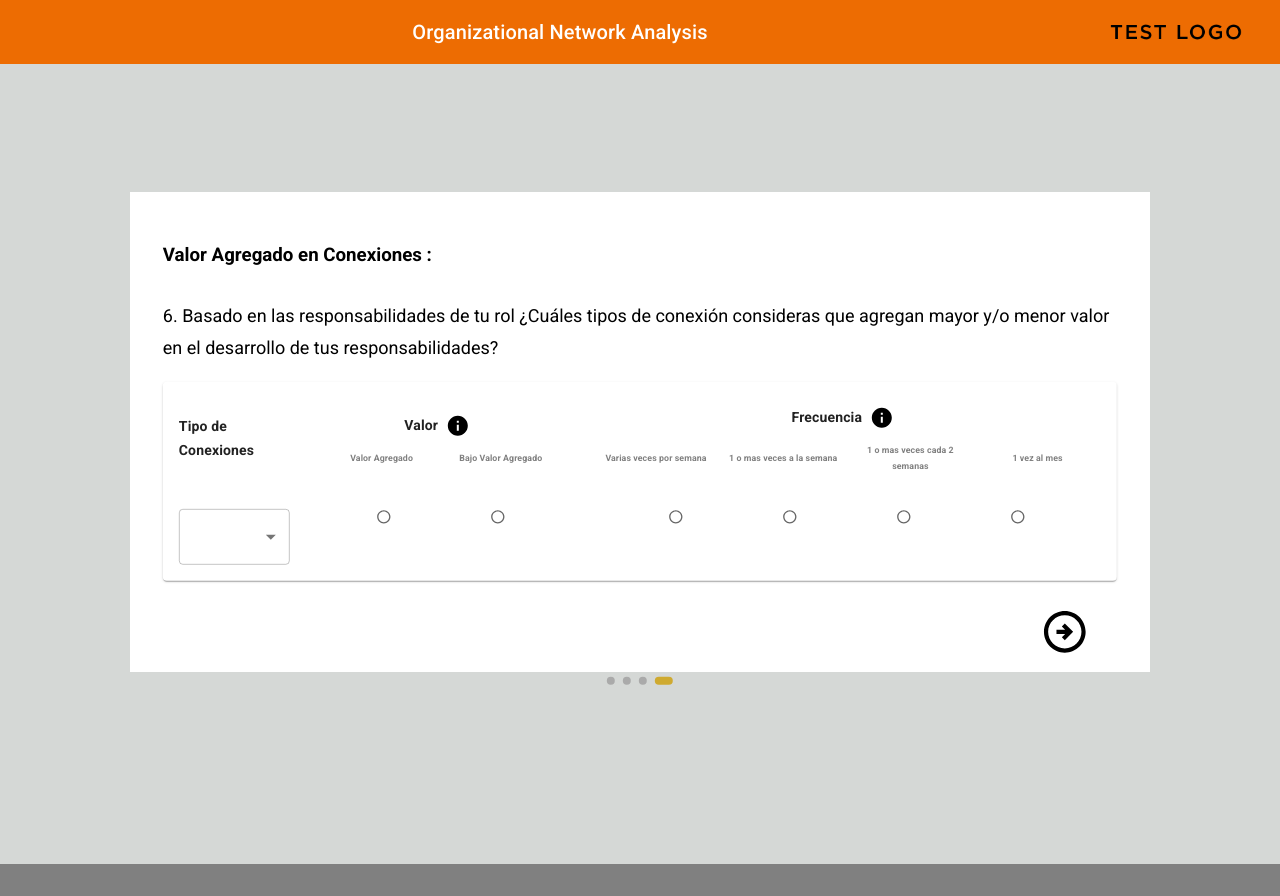
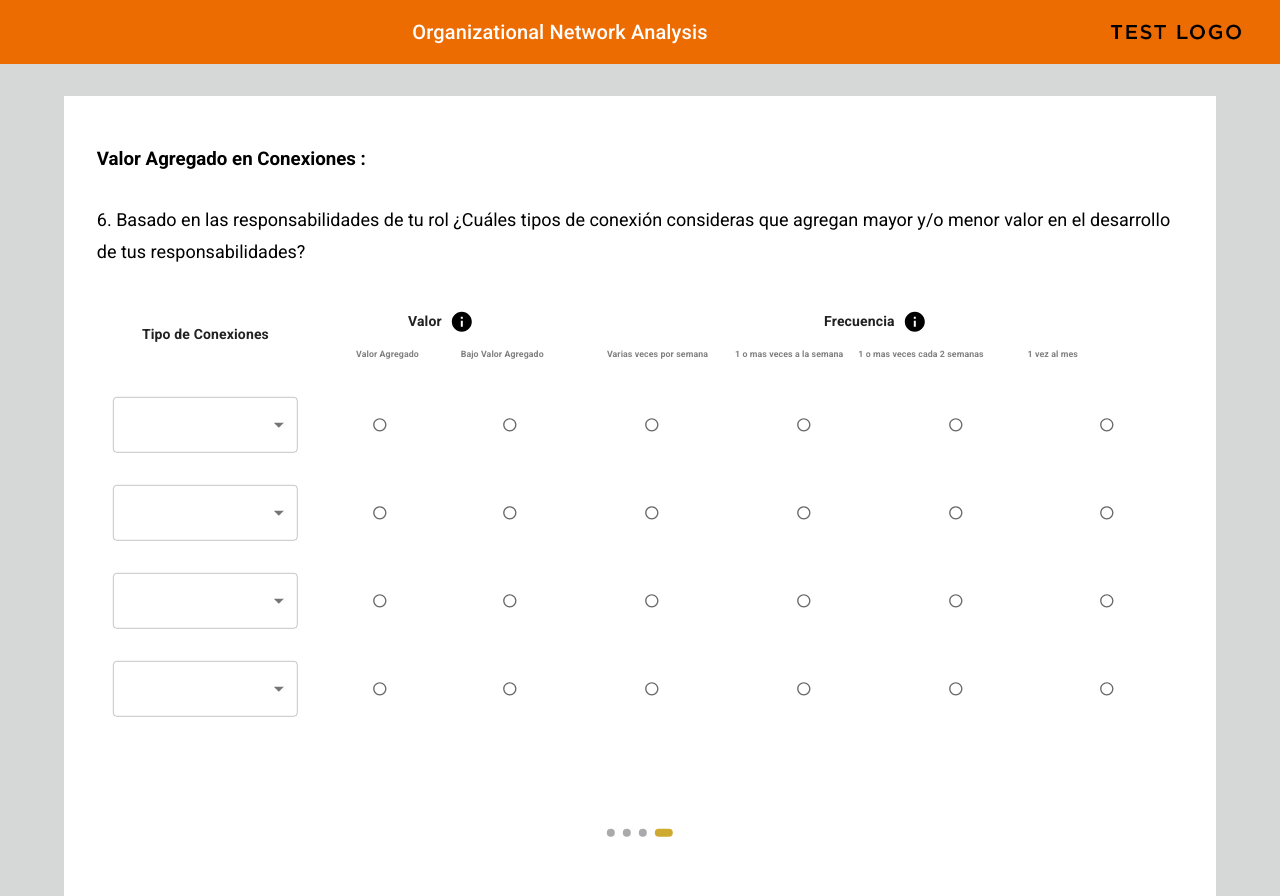
Before and after one commit to OfficielSalah/questionnaire, a React (Create React App) app: page /fourth in a window 1280 px wide. Before the commit the page ends 864 px from the top, so only its background shows below. Built offline with nearby package versions, Linux system fonts and the light colour scheme.

Commit message:
fixing layout

```diff
--- a/public/index.html
+++ b/public/index.html
@@ -2,7 +2,6 @@
 <html lang="en">
   <head>
     <meta charset="utf-8" />
-    <link rel="icon" href="%PUBLIC_URL%/favicon.ico" />
     <meta http-equiv="X-UA-Compatible" content="IE=edge" />
     <meta name="viewport" content="width=device-width, initial-scale=1.0" />
     <meta name="theme-color" content="#000000" />
@@ -10,7 +9,7 @@
       name="description"
       content="Application Web créer pour gérer les demandes des centres d'estivage au sein de MarsaMaroc"
     />
-    <link rel="manifest" href="%PUBLIC_URL%/manifest.json" />
+
     <link rel="preconnect" href="https://fonts.googleapis.com" />
     <link rel="preconnect" href="https://fonts.gstatic.com" crossorigin />
     <link
@@ -18,7 +17,7 @@
       href="https://fonts.googleapis.com/css?family=Roboto:300,400,500,700&display=swap"
     />
 
-    <title>Marsa Maroc | Centre D'estivage</title>
+    <title>Organizational Network Analysis</title>
   </head>
   <body>
     <div id="root"></div>
--- a/src/pages/Fourth.jsx
+++ b/src/pages/Fourth.jsx
@@ -1,4 +1,4 @@
-import React from "react";
+import React, { useState, useEffect } from "react";
 import styles from "./Fourth.module.css";
 import IconButton from "@mui/material/IconButton";
 import ArrowCircleRightOutlinedIcon from "@mui/icons-material/ArrowCircleRightOutlined";
@@ -19,6 +19,7 @@ import {
   FormControlLabel,
   Radio,
 } from "@mui/material";
+import axios from "axios";
 
 const info = [
   { title: "Valor", data: ["Valor Agregado", "Bajo Valor Agregado"] },
@@ -32,14 +33,78 @@ const info = [
     ],
   },
 ];
-
+const name = ["value", "frecuency"];
+const arr = [1, 2, 3, 4];
 export default function Fourth() {
   const navigate = useNavigate();
-  const click = () => {
-    navigate("/second");
+  const { state } = useLocation();
+  const [checked, setChecked] = useState(false);
+  const [connexion, setConnexion] = useState({
+    questionId: "3fa85f64-5717-4963f66afa6",
+    options: Array(arr.length).fill({
+      conexionType: "",
+      value: "",
+      frecuency: "",
+    }),
+  });
+
+  const checkconnexion = () => {
+    let success = false;
+    for (let opt of connexion.options) {
+      if (
+        opt.conexionType.length > 0 &&
+        opt.value.length > 0 &&
+        opt.frecuency.length > 0
+      ) {
+        success = true;
+        break;
+      }
+    }
+    if (success === true) {
+      setChecked(true);
+    } else {
+      setChecked(false);
+    }
   };
-  const { state } = useLocation();
-  console.log(state);
+
+  const handledata = (key) => (event) => {
+    let prop = event.target.name;
+    let tmp = connexion.options.map((item, i) => {
+      if (key === i) {
+        return { ...item, [prop]: event.target.value };
+      } else {
+        return item;
+      }
+    });
+    setConnexion({ ...connexion, options: tmp });
+  };
+
+  const makeData = () => {
+    let data = {
+      personId: "3fa85f64-5717-4562-b3fc-2c963f66afa6",
+      companyId: 0,
+      surveyId: "3fa85f64-5717-4562-b3fc-2c963f66afa6",
+      questions: state,
+      connexion: connexion,
+    };
+    return data;
+  };
+
+  const submitHandler = async (e) => {
+    e.preventDefault();
+    let data = makeData();
+    try {
+      const response = await axios.post("/api/test", { data: data });
+    } catch (error) {
+      console.log(error);
+    }
+    navigate("/fifth");
+  };
+
+  useEffect(() => {
+    checkconnexion();
+  }, [connexion]);
+
   return (
     <div className={styles.screen}>
       <div className={styles.box}>
@@ -51,16 +116,17 @@ export default function Fourth() {
             desarrollo de tus responsabilidades?
           </p>
 
-          <TableContainer component={Paper}>
+          <TableContainer component={Paper} style={{ boxShadow: "none" }}>
             <Table aria-label="simple table">
               <TableHead>
                 <TableRow>
                   <TableCell
                     style={{
                       fontWeight: "bold",
-                      width: "15%",
+                      width: "20%",
                       border: "none",
                     }}
+                    align="center"
                   >
                     Tipo de Conexiones
                   </TableCell>
@@ -105,40 +171,54 @@ export default function Fourth() {
                 </TableRow>
               </TableHead>
               <TableBody>
-                <TableRow>
+                {arr.map((val, key3) => {
+                  return (
+                    <TableRow key={key3}>
                       <TableCell style={{ border: "none" }} align="center">
                         <FormControl sx={{ width: "100%" }}>
                           <Select
                             id={"outlined-basic"}
                             type="text"
-                        name="name"
-                        label="connexion"
+                            name="conexionType"
+                            value={connexion.options[key3].conexionType}
+                            onChange={handledata(key3)}
                           >
-                        <MenuItem value={10}>General</MenuItem>
-                        <MenuItem value={20}>Información</MenuItem>
-                        <MenuItem value={30}>Inspiracional</MenuItem>
-                        <MenuItem value={20}>Transaccional</MenuItem>
-                        <MenuItem value={30}>Técnico</MenuItem>
+                            <MenuItem value="General">General</MenuItem>
+                            <MenuItem value="Información">Información</MenuItem>
+                            <MenuItem value="Inspiracional">
+                              Inspiracional
+                            </MenuItem>
+                            <MenuItem value="Transaccional">
+                              Transaccional
+                            </MenuItem>
+                            <MenuItem value="Técnico">Técnico</MenuItem>
                           </Select>
                         </FormControl>
                       </TableCell>
-                  {info.map((val, key3) => {
+                      {info.map((val, key4) => {
                         return (
                           <TableCell
                             align="center"
                             style={{ border: "none", padding: "0rem" }}
-                        key={key3}
+                            key={key4}
                           >
-                        <FormControl>
+                            <FormControl sx={{ width: "100%" }}>
                               <RadioGroup
                                 row
                                 aria-labelledby="demo-row-radio-buttons-group-label"
                                 name="row-radio-buttons-group"
+                                style={{
+                                  flexWrap: "nowrap",
+                                  justifyContent: "space-around",
+                                }}
                               >
-                            {val.data.map((val, key4) => {
+                                {val.data.map((val, key5) => {
                                   return (
                                     <FormControlLabel
                                       value={val}
+                                      name={name[key4]}
+                                      onChange={handledata(key3)}
+                                      style={{ margin: "0" }}
                                       control={
                                         <Radio
                                           color="warning"
@@ -149,8 +229,7 @@ export default function Fourth() {
                                           }}
                                         />
                                       }
-                                  key={key4}
-                                  style={{ margin: "2.5rem", marginTop: "0" }}
+                                      key={key5}
                                     />
                                   );
                                 })}
@@ -160,6 +239,8 @@ export default function Fourth() {
                         );
                       })}
                     </TableRow>
+                  );
+                })}
               </TableBody>
             </Table>
           </TableContainer>
@@ -169,13 +250,16 @@ export default function Fourth() {
             <span></span>
             <span className={styles.active}></span>
           </div>
-          <div className={styles.next}>
-            <IconButton aria-label="next" color="info" onClick={click}>
+
+          {checked && (
+            <form className={styles.next} onSubmit={submitHandler}>
+              <IconButton type="submit" aria-label="next" color="info">
                 <ArrowCircleRightOutlinedIcon
                   style={{ fontSize: 50, color: "black" }}
                 />
               </IconButton>
-          </div>
+            </form>
+          )}
         </div>
       </div>
     </div>
--- a/src/pages/Fourth.module.css
+++ b/src/pages/Fourth.module.css
@@ -8,11 +8,11 @@
 }
 .box {
   position: relative;
-  max-width: 1020px;
-  height: 480px;
-  width: 80%;
+  max-width: 1400px;
+  height: 50rem;
+  width: 90%;
   background: white;
-  margin-top: -5%;
+  margin-top: 2rem;
 }
 .inner_box {
   position: absolute;
@@ -59,6 +59,6 @@
 }
 .next {
   position: absolute;
-  right: 2%;
-  top: 90.2%;
+  right: 10%;
+  bottom: 0;
 }
--- a/src/pages/Third.module.css
+++ b/src/pages/Third.module.css
@@ -12,7 +12,7 @@ body {
 .box {
   position: relative;
   max-width: 1400px;
-  height: 155rem;
+  height: 180rem;
   width: 95%;
   background: white;
   margin-top: 2rem;
@@ -34,7 +34,7 @@ body {
   font-weight: 500;
 }
 .top {
-  padding-top: 1rem;
+  margin-top: 3rem;
   line-height: 2rem;
 }
 
```
Also changed, not shown: src/pages/Third.jsx (+15 -4 lines). Lines whose indentation alone changed are shown as unchanged.
